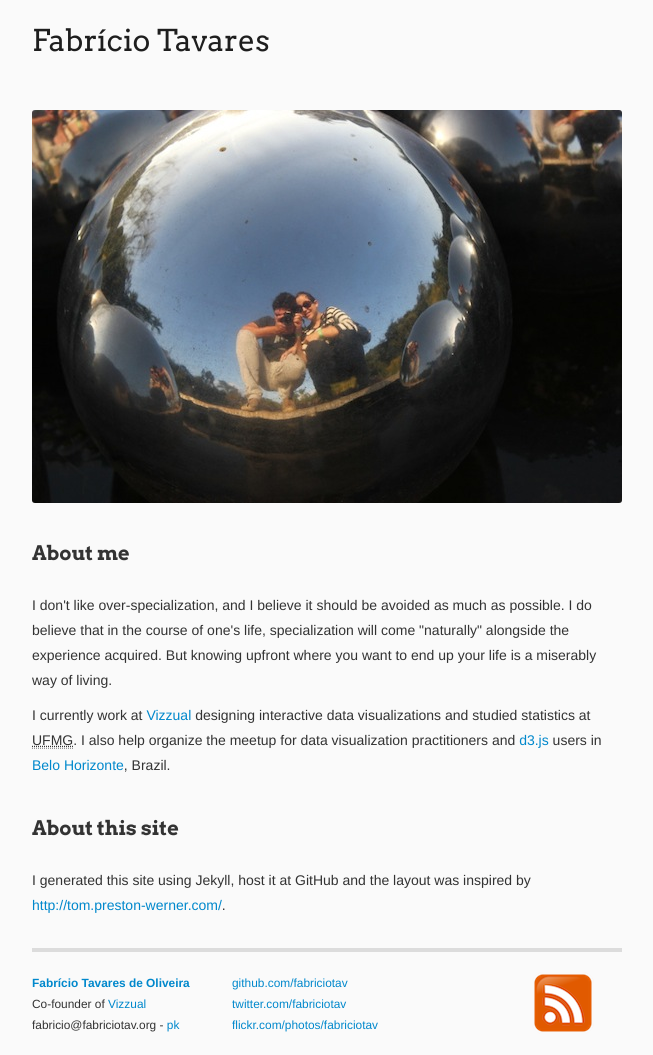
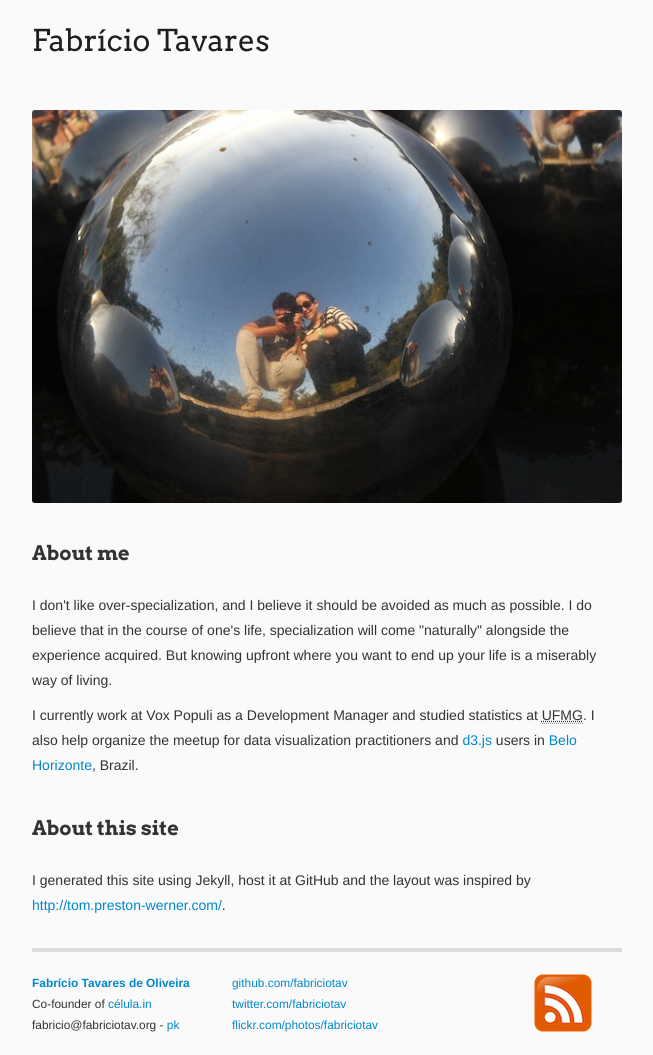
Before and after one commit to fabriciotav/fabriciotav.github.io, a Jekyll site: the page built from about.html, in a window 1280 px wide. Shown: the whole page, without its empty margins (313-966 px from the left). Built offline with Jekyll 4.4.1, drawn with Linux system fonts in a browser that asks for light colours; Markdown is read by kramdown in place of the engine named in the settings.

Commit message:
Update bio

```diff
--- a/_layouts/default.html
+++ b/_layouts/default.html
@@ -48,7 +48,7 @@
               <address>
                 <small>
                   <strong><a href="/about.html">Fabrício Tavares de Oliveira</a></strong><br>
-                  Co-founder of <a target="_blank" href="http://vizzual.net">Vizzual</a><br>
+                  Co-founder of <a target="_blank" href="https://celula.in">célula.in</a><br>
                   fabricio@fabriciotav.org - <a href="/contact/pubkey.txt">pk</a>
                 </small>
               </address>
--- a/about.html
+++ b/about.html
@@ -12,7 +12,7 @@ layout: default
 
 <p lang="en">I don't like over-specialization, and I believe it should be avoided as much as possible. I do believe that in the course of one's life, specialization will come "naturally" alongside the experience acquired. But knowing upfront where you want to end up your life is a miserably way of living.</p>
 
-<p lang="en">I currently work at <a target="_blank" href="http://vizzual.net">Vizzual</a> designing interactive data visualizations and studied statistics at <abbr title="Universidade Federal de Minas Gerais">UFMG</abbr>. I also help organize the meetup for data visualization practitioners and <a target="_blank" href="http://d3js.org">d3.js</a> users in <a target="_blank" href="http://www.meetup.com/d3js-BH/">Belo Horizonte</a>, Brazil.</p>
+<p lang="en">I currently work at Vox Populi as a Development Manager and studied statistics at <abbr title="Universidade Federal de Minas Gerais">UFMG</abbr>. I also help organize the meetup for data visualization practitioners and <a target="_blank" href="http://d3js.org">d3.js</a> users in <a target="_blank" href="http://www.meetup.com/d3js-BH/">Belo Horizonte</a>, Brazil.</p>
 
 <h1 lang="en" class="section">About this site</h1>
 
--- a/index.html
+++ b/index.html
@@ -31,7 +31,7 @@ title: Fabrício Tavares
 
     <h1 class="section">Open Source</h1>
     <ul lang="en">
-      <li><a target="_blank" href="http://github.com/celula">celula.in:</a> Small groups management in a easy, practical and free way.</li>
+      <li><a target="_blank" href="http://github.com/celula">célula.in:</a> Small groups management in a easy, practical and free way.</li>
       <li><a target="_blank" href="https://github.com/fabriciotav/ember-snippets-for-sublime-text-2">Snippets:</a> Ember.js snippets for Sublime Text 2</li>
     </ul>
   </div>
```
